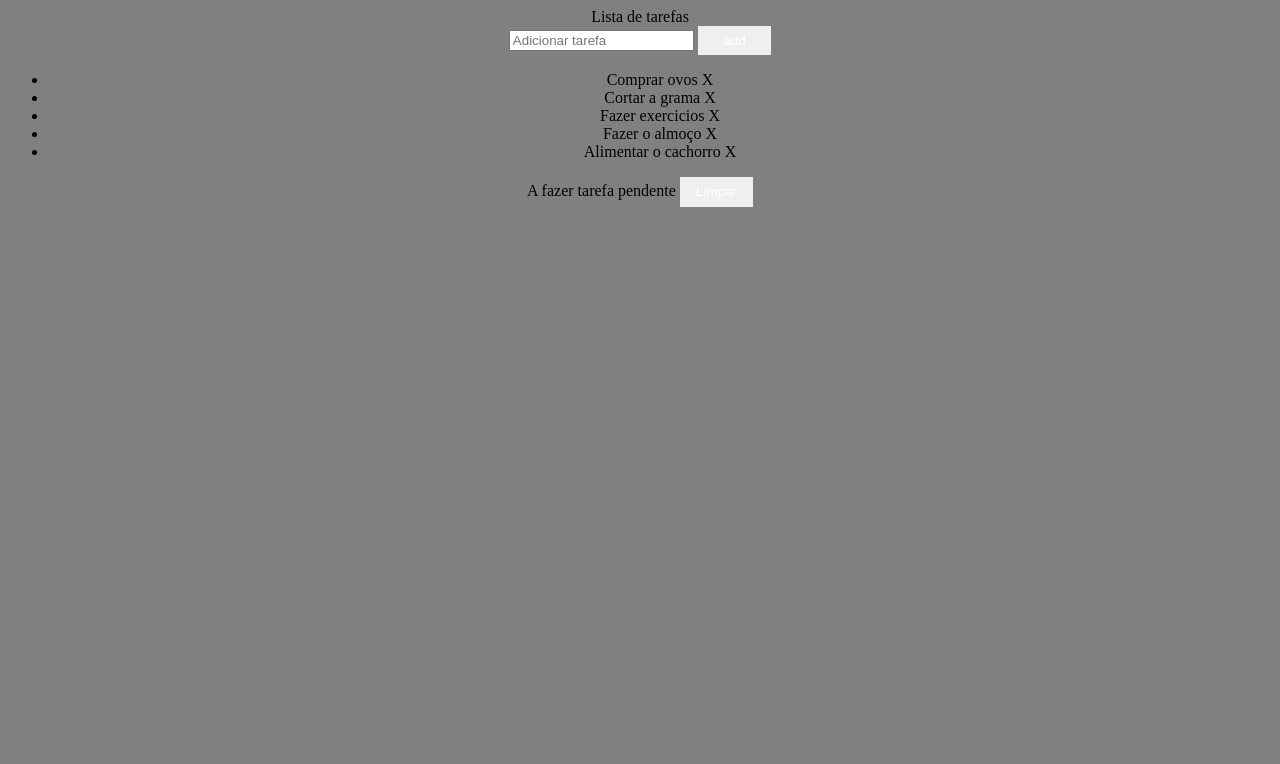
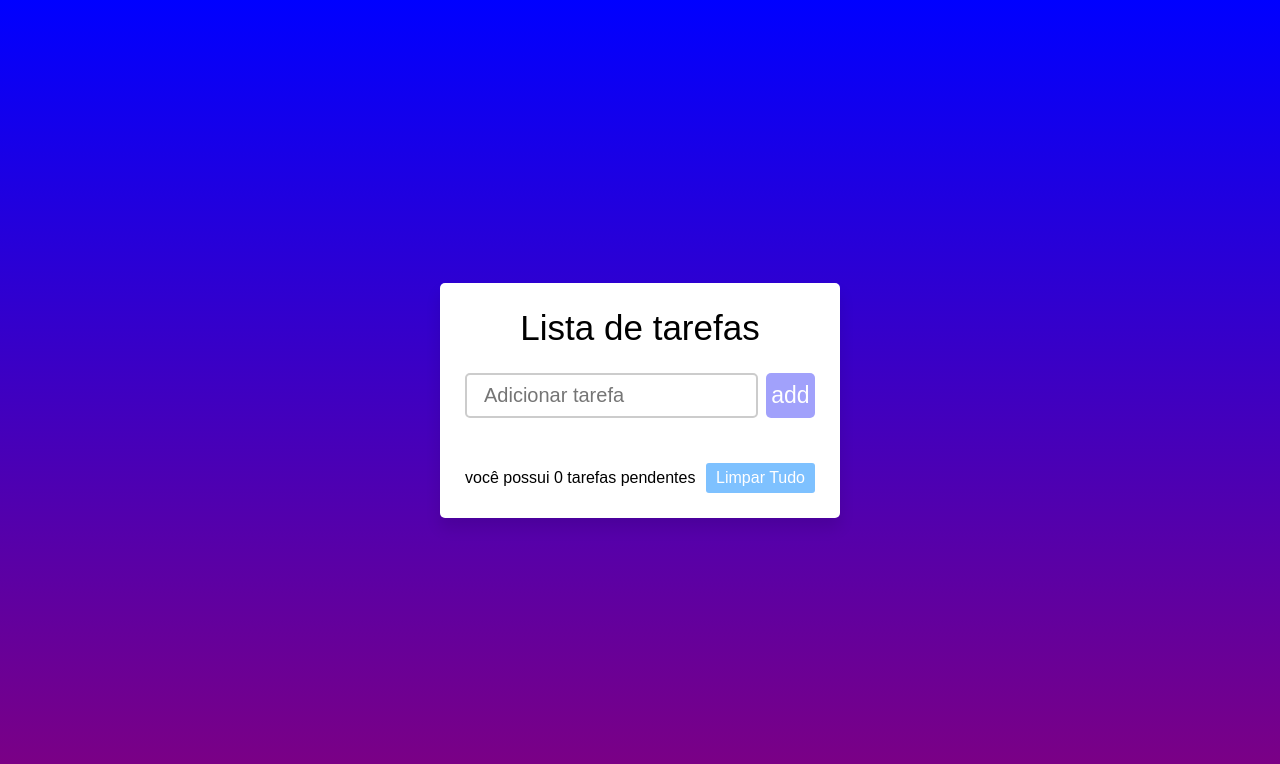
Before and after one commit to ssteffenss/programacao_aula, a plain HTML site: page lista_de_tarefas.html in a window 1280 px wide. Drawn offline with Linux system fonts and the light colour scheme.

Commit message:
Add files via upload

```diff
--- /dev/null
+++ b/lista_de_tarefas.css
@@ -0,0 +1,128 @@
+*{
+    margin: 0;
+    padding: 0;
+    box-sizing: border-box;
+    font-family: sans-serif;
+}
+body{
+    width: 100%;
+    min-height: 100vh;
+    padding: 10px;
+    background-image: linear-gradient(blue, purple 100%);
+    display: flex;
+    align-items: center;
+    justify-content: center;
+}
+.container{
+    background: white;
+    width: 100%;
+    max-width: 400px;
+    width: 100%;
+    padding: 25px;
+    border-radius: 5px;
+    box-shadow: 0px 10px 15px rgba(0, 0, 0, 0.1);
+}
+.container header{
+    font-size: 35px;
+    font-weight: 500;
+    text-align: center;
+}
+.container .campoInput{
+    margin: 25px 0;
+    width: 100%;
+    display: flex;
+    height: 45px;
+}
+.campoInput input{
+    width: 85%;
+    height: 100%;
+    outline: none;
+    border-radius: 5px;
+    border: 2px solid #ccc;
+    font-size: 20px;
+    padding-left: 17px;
+    transition: all 0.5s;
+}
+.campoInput input:focus{
+    border-color: blue;
+}
+.campoInput button{
+    width: 50px;
+    height: 100%;
+    border: none;
+    color: rgb(255, 255, 255);
+    margin-left: 8px;
+    font-size: 23px;
+    outline: none;
+    background: rgb(69, 69, 248);
+    cursor: pointer;
+    border-radius: 5px;
+    opacity: 0.5;
+    pointer-events: none;
+    transition: all 0.3s;
+}
+
+.campoInput button.active{
+    opacity: 1;
+     pointer-events: auto;
+}
+
+.container .todoList{
+    max-height: 250px;
+    overflow-y: auto;
+ }
+ .todoList li{
+    position: relative;
+    list-style: none;
+    margin-bottom: 8px;
+    background: #f2f2f2;
+    border-radius: 3px;
+    padding: 10px 15px;
+    cursor: default;
+    overflow: hidden;
+    word-wrap: break-word;
+}
+.todoList li .icon{
+    position: absolute;
+    right: -45px;
+    top: 50%;
+    transform: translateY(-50%);
+    background: #e74c3c;
+    width: 45px;
+    text-align: center;
+    color: #fff;
+    padding: 10px 15px;
+    border-radius: 0 3px 3px 0;
+    cursor: pointer;
+    transition: all 0.2s;
+}
+.todoList li:hover .icon{
+    right: 0px;
+}
+.container .footer{
+    display: flex;
+    width: 100%;
+    margin-top: 20px;
+    align-items: center;
+    justify-content: space-between;
+}
+.footer button{
+    padding: 6px 10px;
+    border-radius: 3px;
+    border: none;
+    outline: none;
+    color: #fff;
+    font-weight: 400;
+    font-size: 16px;
+    margin-left: 5px;
+    background: #0084ff;
+    cursor: pointer;
+    user-select: none;
+    opacity: 0.5;
+    pointer-events: none;
+    transition: all 0.3s;
+}
+.footer button.active{
+    opacity: 1;
+    pointer-events: auto;
+}
--- a/lista_de_tarefas.html
+++ b/lista_de_tarefas.html
@@ -4,27 +4,25 @@
     <meta charset="UTF-8">
     <meta http-equiv="X-UA-Compatible" content="IE=edge">
     <meta name="viewport" content="width=device-width, initial-scale=1.0">
+    <link rel="stylesheet" href="lista_de_tarefas.css">
     <title>Document</title>
-    <link rel="stylesheet" href="cron.css">
+
 </head>
 <body>
-    <div class="lista">
+    <div class="container">
         <header>Lista de tarefas</header>
-        <div class="campoImput">
+        <div class="campoInput">
             <input type="text" placeholder="Adicionar tarefa">
             <button>add</button>
         </div>
-        <ul class="lista de tarefas">
-            <li> Comprar ovos <span class="icone">X</span> </li>
-            <li> Cortar a grama <span class="icone">X</span></li>
-            <li> Fazer exercicios <span class="icone">X</span></li>
-            <li> Fazer o almoço <span class="icone">X</span></li>
-            <li> Alimentar o cachorro <span class="icone">X</span> </li>
+        <ul class="todoList">
         </ul>
         <footer class="footer">
-            <span> A fazer <span class="tarefaPendente"></span> tarefa pendente </span>
-            <button> Limpar </button>
-
+            <span> você possui <span class="tarefaPendente"></span> tarefas pendentes </span>
+            <button> Limpar Tudo </button>
+          </footer>
+    </div>
+    <script src="oo.js"></script>
 
 </body>
 </html>
--- /dev/null
+++ b/oo.js
@@ -0,0 +1,70 @@
+const inputBox = document.querySelector('.campoInput input');
+const addBtn = document.querySelector('.campoInput button');
+const todoList = document.querySelector('.todoList');
+const apagartudobtn = document.querySelector('.footer button');
+
+// evento onkeyup
+inputBox.onkeyup = ()=>{
+    let valorinserido = inputBox.value;
+    if(valorinserido.trim() !=0) {
+        addBtn.classList.add("active");
+    } else {
+        addBtn.classList.remove("active");
+    }
+}
+mostrartarefas();
+
+addBtn.onclick = () => {
+    let valorinserido = inputBox.value;
+    let getlocalstoragedata = localStorage.setItem("new todo");
+    if (getlocalstoragedata == null) {
+        listarray = [];
+    } else {
+        listarray = JSON.parse(getlocalstoragedata);
+    }
+        listarray.push(valorinserido);
+        localStorage.setItem("new todo", JSON.stringify(listarray));
+        mostrartarefas();
+        addBtn.classList.remove("active");
+    }
+function mostrartarefas() {
+    let getlocalstoragedata = localStorage.getItem("new todo");
+    if (getlocalstoragedata == null) {
+        listarray = [];
+    } else{
+        listarray = JSON.parse(getlocalstoragedata);
+    }
+    const tarefapendentenumb = document.querySelector(".tarefaPendente");
+    tarefapendentenumb.textContent = listarray.length;
+    if(listarray.length > 0) {
+        apagartudobtn.classlist.add("active");
+    } else {
+        apagartudobtn.classList.remove("active");
+    }
+    let newlitag = "";
+    listarray.foreach((element,index) =>{
+        newlitag += `<li> ${element} <span class="icon" onclick>"apagartarefa(${index})"</span>X</li>`;
+    });
+    todoList.innerHTML = newlitag;
+    inputBox.value = "";
+}
+
+function apagartarefa(index) {
+    let getlocalstoragedata = localStorage.getItem("new todo");
+    listarray = JSON.parse(getlocalstoragedata);
+    listarray.splice(index,1);
+    localStorage.setItem("new todo", JSON.stringify(listarray));
+    mostrartarefas();
+}
+
+apagartudobtn.onclick = ()=>{
+    let getlocalstoragedata = localStorage.getItem("new todo");
+    if (getlocalstoragedata == null) {
+        listarray = [];
+    } else {
+        listarray = JSON.parse(getlocalstoragedata);
+        listarray = [];
+    }
+    localStorage.setItem("new todo", JSON.stringify(listarray))
+    mostrartarefas();
+}
```
